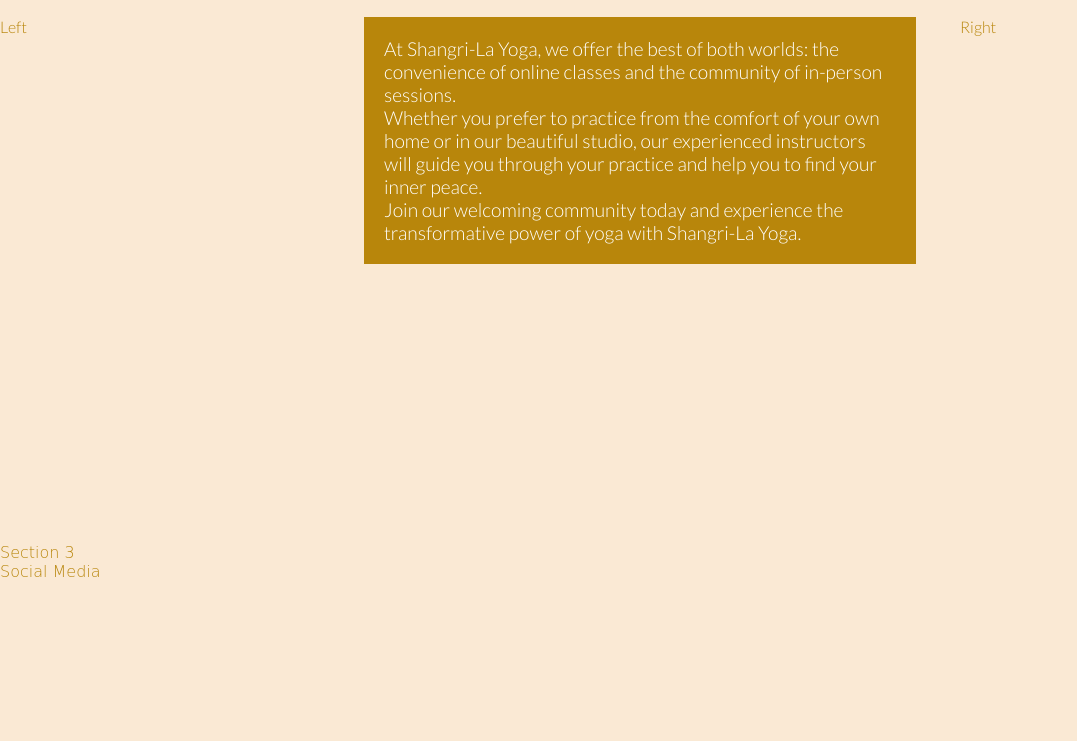
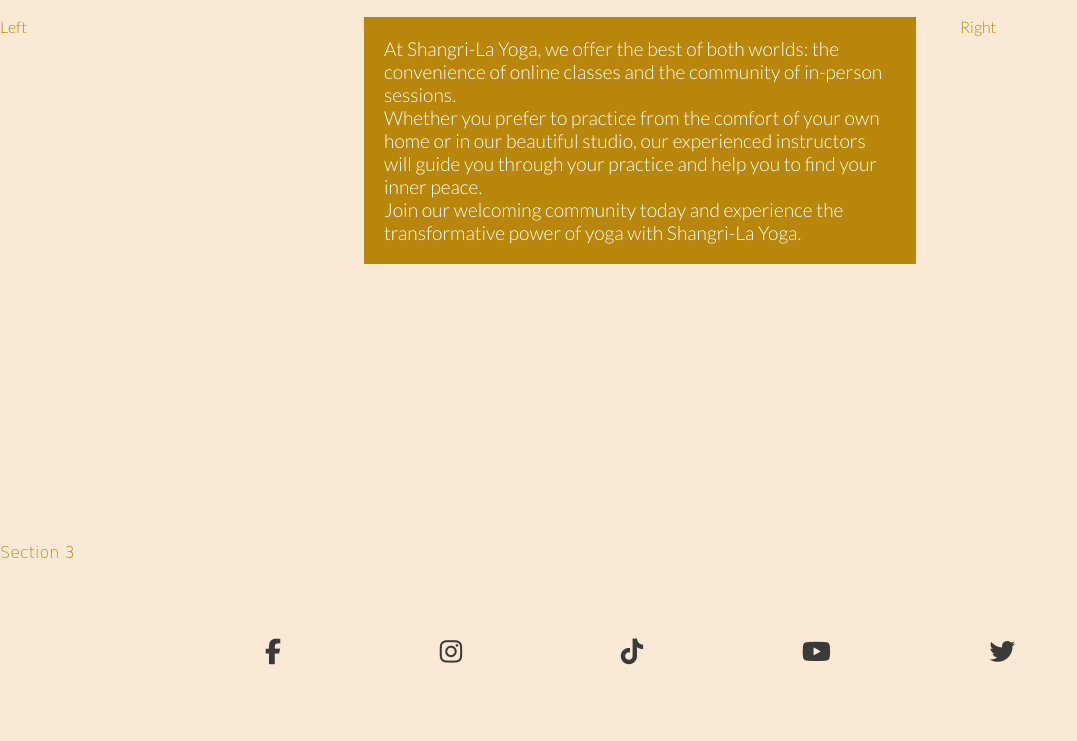
Before and after one commit to CharlieApell/shangri-la, a plain HTML site: page index.html in a window 1280 px wide. Shown: the part 767-1508 px from the top of the page, without its empty margins (0-1077 px from the left). Before the commit the page ends 1348 px from the top, so only its background shows below. Drawn offline with Linux system fonts and the light colour scheme; a web font is replaced by a local one.

Commit message:
added social-media icons in the footer

```diff
--- a/assets/css/style.css
+++ b/assets/css/style.css
@@ -147,3 +147,22 @@
     margin: 0 auto;
     background-color: darkgoldenrod;
 }
+
+footer {
+    height: 150px;
+}
+
+.social-networks {
+    text-align: center;
+}
+
+.social-networks > li {
+    display: inline;
+}
+
+.social-networks i {
+    font-size: 160%;
+    margin: 1%;
+    padding: 5%;
+    color: #3a3a3a;
+}
--- a/index.html
+++ b/index.html
@@ -20,6 +20,9 @@
                 <ul id="menu">
                     <li>
                         <a href="#">Contact</a>
+                    </li>
+                    <li>
+                        <a href="#">Sign Up</a>
                     </li>
                     <li>
                         <a href="#">About Us</a>
@@ -53,10 +56,33 @@
             </div>
         </section>
         <section>Section 3</section>
-        <footer>Social Media</footer>
-    </div>
-</style>
-</head>
+        <footer>
+            <ul class="social-networks">
+                <li>
+                    <a href="https://facebook.com" target="_blank" rel="noopener"
+                        aria-label="Visit our Facebook page (opens in a new tab)"><i class="fa-brands fa-facebook-f"></i></a>
+                </li>
+                <li>
+                    <a href="https://instagram.com" target="_blank" rel="noopener"
+                        aria-label="Visit our Instagram page (opens in a new tab)"><i class="fa-brands fa-instagram"></i></a>
+                </li>
+                <li>
+                    <a href="https://tiktok.com" target="_blank" rel="noopener"
+                        aria-label="Visit our Tik Tok page (opens in a new tab)"><i class="fa-brands fa-tiktok"></i></a>
+                </li>
+                <li>
+                    <a href="https://youtube.com" target="_blank" rel="noopener"
+                        aria-label="Visit our YouTube page (opens in a new tab)"><i class="fa-brands fa-youtube"></i></a>
+                </li>
+                <li>
+                    <a href="https://twitter.com" target="_blank" rel="noopener"
+                        aria-label="Visit our Twitter page (opens in a new tab)"><i class="fa-brands fa-twitter"></i></a>
+                </li>
+            </ul>
+        </footer>
+
+        <!-- font awesome script -->
+        <script src="https://kit.fontawesome.com/799ddc1f6d.js" crossorigin="anonymous"></script>
 </body>
 
 </html>
```
